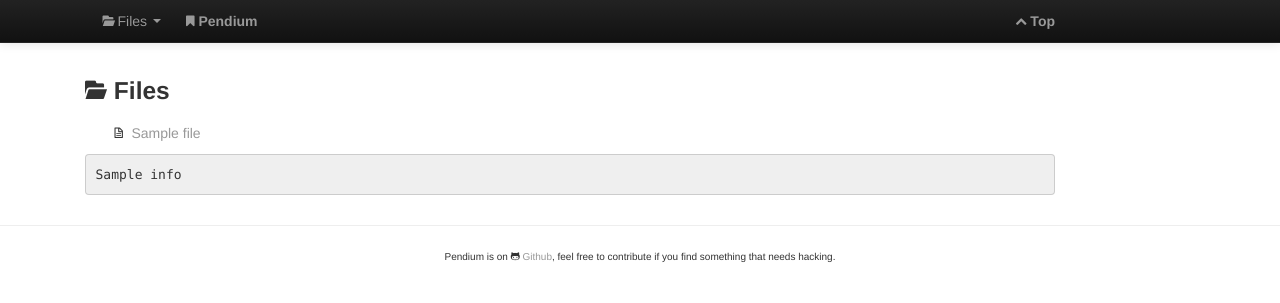
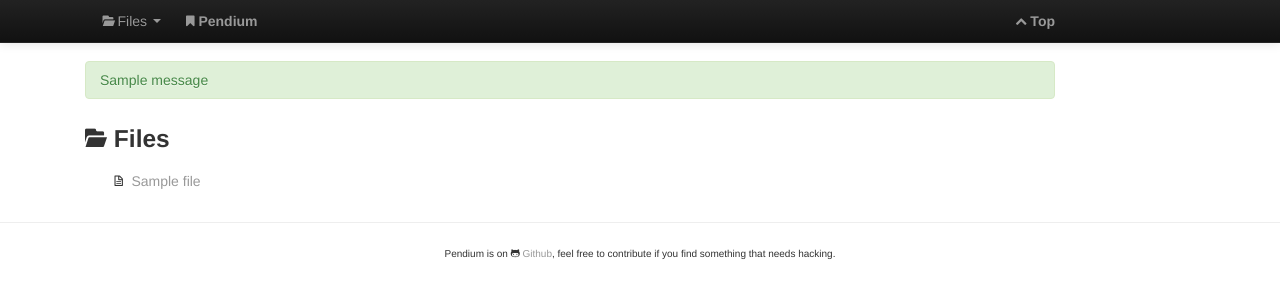
Before and after one commit to LuRsT/pendium, a Flask app: template templates/index.html in a window 1280 px wide. Shown: the top 303 px of the page. Run offline with Flask 2, Linux system fonts and the light colour scheme; the template is opened without the code that fills it: most values are stand-ins (such as "Sample title", 1, 10 or a date in 2020); one stand-in notice (Sample message) is shown; parts of the project's set-up code (start-up, migrations or seed data) failed here and were passed over; some libraries are stand-ins or nearby versions.

Commit message:
Error message handling

```diff
--- a/pendium.py
+++ b/pendium.py
@@ -2,7 +2,7 @@ import os
 import markdown
 
 from config import Config
-from flask  import Flask, Markup, render_template
+from flask  import Flask, Markup, render_template, flash, redirect, url_for
 
 config = None
 
@@ -49,6 +49,7 @@ class Pendium:
         return Markup( markdown_content )
 
 app = Flask(__name__)
+app.secret_key = 'pendiumissopendular'
 
 @app.context_processor
 def global_context_data():
@@ -75,23 +76,21 @@ def view( path ):
 
 @app.route('/refresh/')
 def refresh():
-
-    info = ''
     if config.git_support:
         try:
             import git
             repo = git.Repo( '.' )
             info = repo.git.pull()
+            flash(info, 'success')
         except:
-            info = 'Error refreshing'
             import sys
             app.logger.error( sys.exc_info()[0] )
+            flash("Error refreshing git repository", 'error')
 
-    flash(info, 'info')
     return redirect(url_for('index'))
 
 if __name__ == '__main__':
-    config = Config( file( 'pendium.cfg' ) )
+    config = Config( file( 'config' ) )
 
     if config.host_ip: # Run server externally
         app.debug = False
--- a/templates/index.html
+++ b/templates/index.html
@@ -18,8 +18,4 @@
             {% endfor %}
         </ul>
     {% endif %}
-
-    {% if info %}
-        <pre>{{ info }}</pre>
-    {% endif %}
 {% endblock %}
--- a/templates/template.html
+++ b/templates/template.html
@@ -59,6 +59,14 @@
     <div class="container">
         <div class="span2"></div>
         <div class="span10">
+            {% with messages = get_flashed_messages(with_categories=true) %}
+            {% if messages %}
+                {% for category, message in messages %}
+                <div class="alert alert-{{ category }}">{{ message }}</div>
+                {% endfor %}
+            {% endif %}
+            {% endwith %}
+
             {% block content %}{% endblock %}
         </div>
     </div>
```
